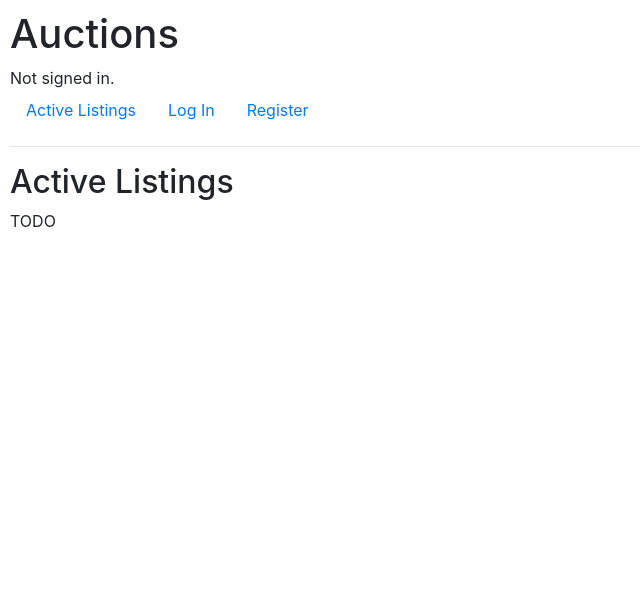
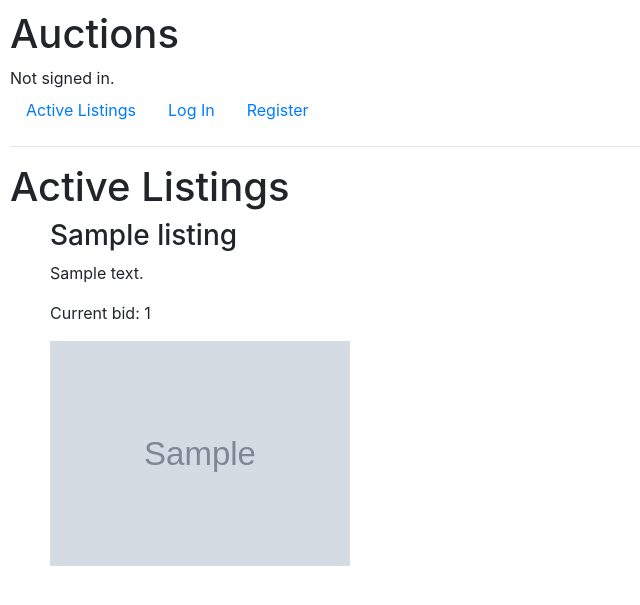
Before and after one commit to adamfknapp/commerce, a Django app: page / in a window 1280 px wide. Shown: the top 605 px of the page, without its empty margins (0-640 px from the left). Run offline with Django 3.2, Linux system fonts and the light colour scheme; tables that the repository leaves empty hold one stand-in row (values such as "Sample post"); grey boxes marked "Sample" are stand-in pictures; some libraries are stand-ins or nearby versions.

Commit message:
max bid working
change to order by

```diff
--- a/auctions/models.py
+++ b/auctions/models.py
@@ -28,6 +28,14 @@ class listing(models.Model):
     def __str__(self):
         return f"title: {self.title} | category: {self.category}"
 
+    def get_price(self):
+
+        print(self.bids.order_by('-bid')[:1])
+        max_= self.start_bid
+        for bid in self.bids.all():
+            if bid.bid > max_:
+                max_ = bid.bid
+        return max_
 
 class bid(models.Model):
     time_create = models.DateTimeField(auto_now_add=True)
--- a/auctions/templates/auctions/index.html
+++ b/auctions/templates/auctions/index.html
@@ -1,7 +1,19 @@
 {% extends "auctions/layout.html" %}
 
 {% block body %}
-    <h2>Active Listings</h2>
+<h1>Active Listings</h1>
 
-    TODO
+<ul>
+    {% for listing in listings %}
+        <h3>{{listing.title}}</h3>
+        <p>{{ listing.description}}</p>
+        <p>Current bid: {{ listing.get_price }}</p>
+        {% if listing.photo %}
+            <p><img src="{{listing.photo}}" width="300px"></p>
+        {% else %}
+            <p>no photo</p>
+        {% endif  %}
+    {% endfor %}
+</ul>
+
 {% endblock %}
--- a/auctions/views.py
+++ b/auctions/views.py
@@ -14,7 +14,13 @@ class listing_form(ModelForm):
 
 
 def index(request):
-    return render(request, "auctions/index.html")
+    listings = listing.objects.all()
+    #bids = listings.bids.all()
+
+    return render(request, "auctions/index.html", {
+                "listings": listings,
+         #       "bids": bids
+            })
 
 
 def login_view(request):
```
